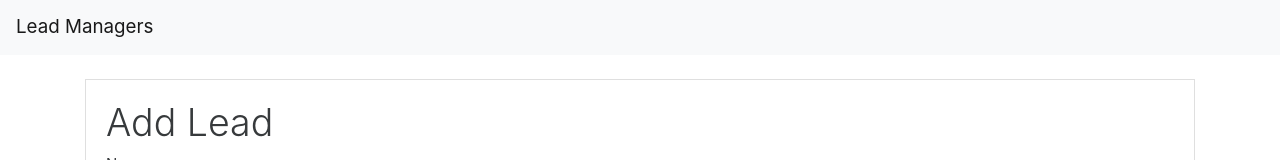
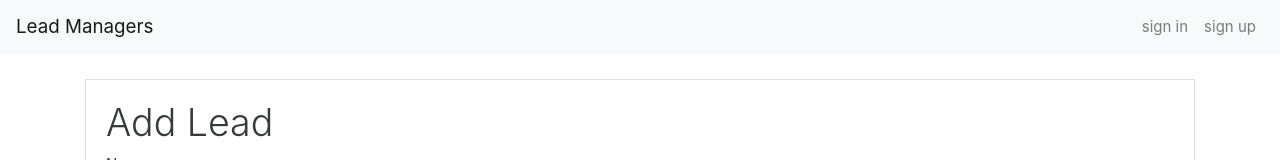
Before and after one commit to ibqn/-lead-manager-react, a React (Create React App) app: page / in a window 1280 px wide. Shown: the top 160 px of the page. Built offline with nearby package versions, Linux system fonts and the light colour scheme; no server answers.

Commit message:
add navigation links to header

```diff
--- a/src/components/layout/header.jsx
+++ b/src/components/layout/header.jsx
@@ -1,12 +1,24 @@
 import React from 'react'
 import { Link } from 'react-router-dom'
 import Navbar from 'react-bootstrap/Navbar'
+import Nav from 'react-bootstrap/Nav'
 
 const Header = () => (
   <Navbar collapseOnSelect expand="lg" bg="light" variant="light">
     <Navbar.Brand as={Link} to="/" href="/">
       Lead Managers
     </Navbar.Brand>
+    <Navbar.Toggle aria-controls="responsive-navbar-nav" />
+    <Navbar.Collapse id="responsive-navbar-nav">
+      <Nav className="ml-auto">
+        <Nav.Link as={Link} to="/login" href="/login">
+          sign in
+        </Nav.Link>
+        <Nav.Link as={Link} to="/register" href="/register">
+          sign up
+        </Nav.Link>
+      </Nav>
+    </Navbar.Collapse>
   </Navbar>
 )
 
```
